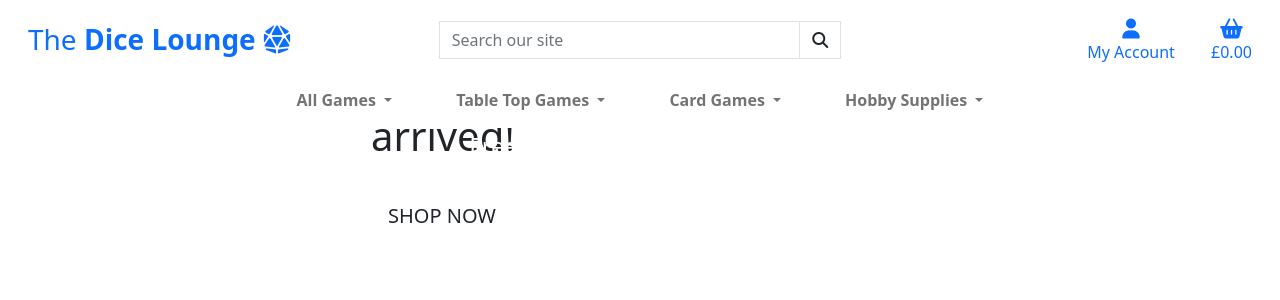
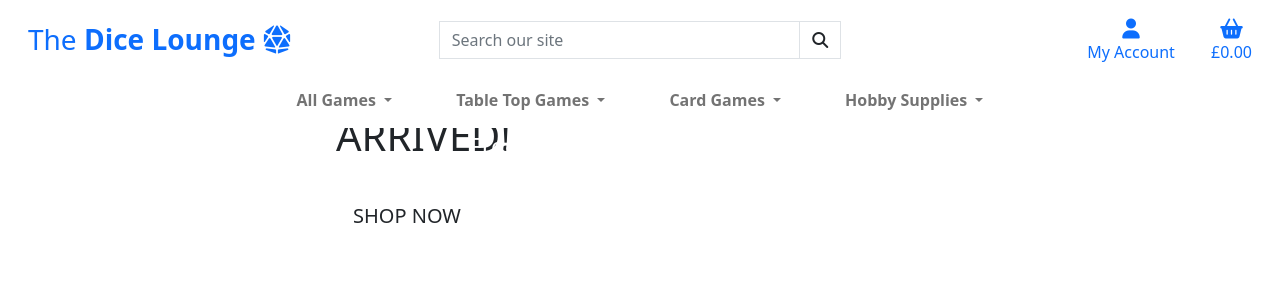
Before and after one commit to BWeeks101/dice_lounge, a Django app: template home/templates/home/index.html in a window 1280 px wide. Shown: the top 300 px of the page. Run offline with Django 3.2, Linux system fonts and the light colour scheme; the template is opened without the code that fills it, so the values that code supplies are empty; some libraries are stand-ins or nearby versions.

Commit message:
Adjusted classes and removed unnecessary content

```diff
--- a/home/templates/home/index.html
+++ b/home/templates/home/index.html
@@ -1,23 +1,18 @@
 {% extends "base.html" %}
-{% load static %}
 
 {% block page_header %}
-    <div class="container header-container">
-        <div class="row">
-            <div class="col"></div>
-        </div>
-    </div>
+    <div class="header-spacer"></div>
 {% endblock page_header %}
 
 {% block content %}
-    <div class="container h-100">
-        <div id="index-row" class="row h-100 align-items-center justify-content-center">
-            <div id="index-container" class="col-10 col-sm-7 col-md-6 p-3 lighten rounded-0">
-                <h1 class="display-sm-4 logo-font text-center text-sm-start">
+    <div class="container-fluid h-100">
+        <div id="cta-row" class="row h-100 align-items-center justify-content-center">
+            <div id="cta-container" class="col-10 col-sm-7 col-md-6 p-3 lighten text-center text-sm-start">
+                <h1 class="display-sm-4 text-uppercase">
                     The portals are open and reinforcements have arrived!
                 </h1>
-                <h4 class="mt-4 text-center text-sm-start">
-                    <a href="" class="shop-now-button btn btn-lg rounded-0 hover-background-red text-uppercase py-3">Shop Now</a>
+                <h4 class="mt-4">
+                    <a href="" class="shop-now-button btn btn-lg hover-background-red text-uppercase py-3">Shop Now</a>
                 </h4>
             </div>
         </div>
```
